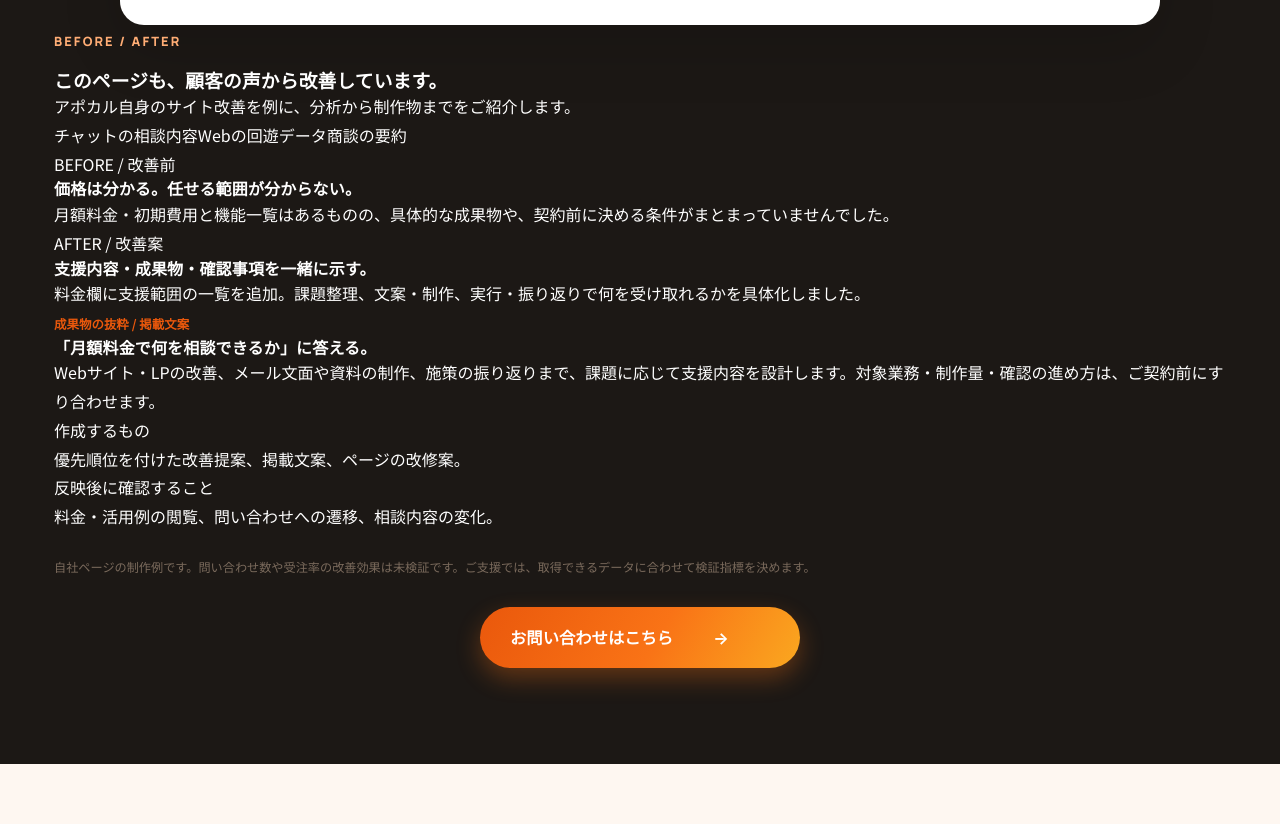
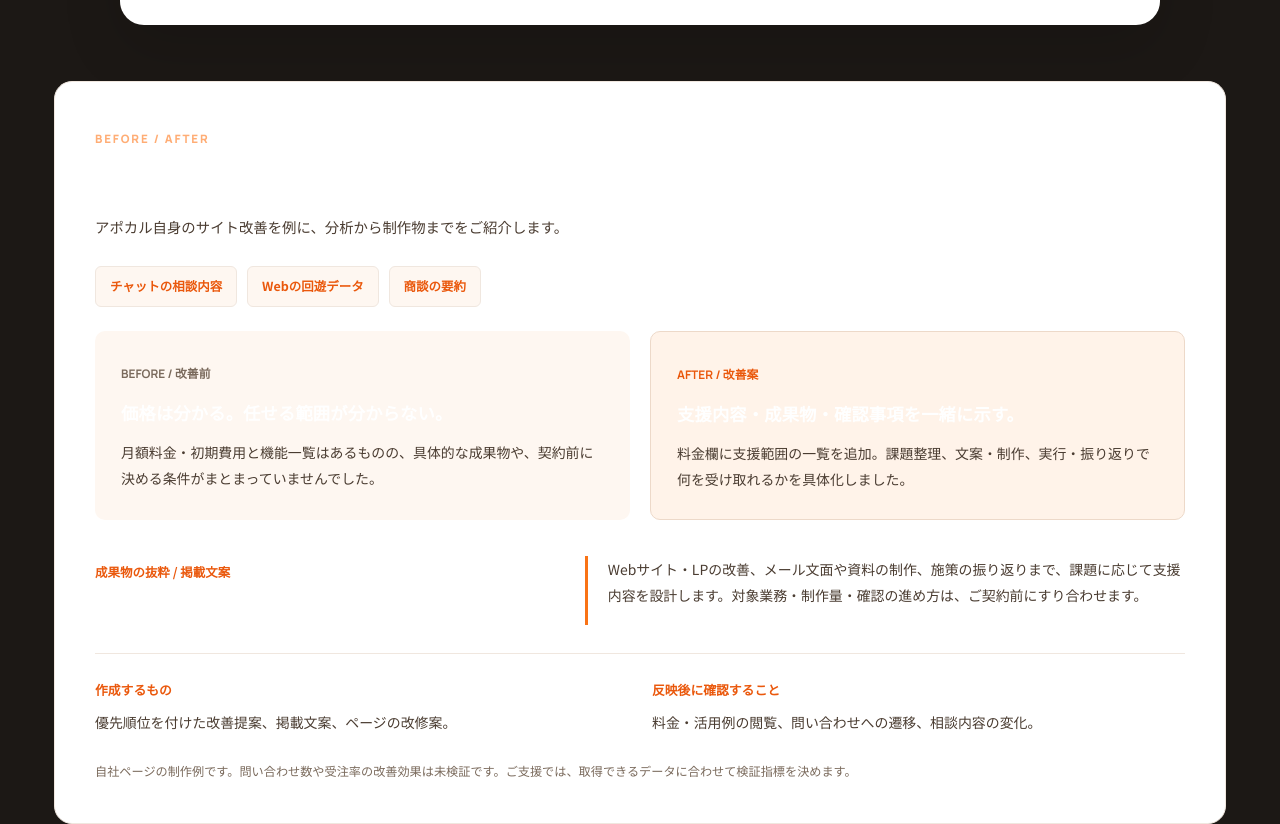
Before and after one commit to nobuya-ogawa/apocal-hp, a plain HTML site: page agent/index.html in a window 1280 px wide. Shown: the part 2534-3358 px from the top of the page. Drawn offline with Linux system fonts and the light colour scheme.

Commit message:
Update agent pricing and support details

```diff
--- a/css/decision-guide.css
+++ b/css/decision-guide.css
@@ -1,5 +1,5 @@
 /* Additional information for visitors considering adoption. */
-#target,#use-case,#plan,#pricing{scroll-margin-top:96px}
+#target,#use-case,#plan,#pricing,#siteExampleHeading,#supportScopeHeading{scroll-margin-top:96px}
 .decision-links{display:flex;flex-wrap:wrap;gap:8px 20px;margin-top:24px;font-size:.83rem;font-weight:700;color:var(--ink-2)}
 .decision-links a{border-bottom:1px solid #d7bba4;padding-bottom:3px}
 .decision-links a:hover,.guide-link:hover{color:var(--brand-2)}
@@ -187,3 +187,38 @@ a:focus-visible{outline:3px solid var(--brand-2);outline-offset:5px}
 .use-case-video-frame{width:min(640px,max(320px,calc((100svh - 456px)*4/3)));max-width:100%}
 .use-case-contact{margin-top:28px}
 @media(max-width:760px){.use-case-showcase{padding:22px 16px 20px}.use-case-video-frame{width:100%;max-width:560px}.use-case-contact{margin-top:24px}}
+
+/* Priority content: concrete deliverables and scope before adoption. */
+.priority-example,.support-scope{margin-top:56px;padding:40px;border:1px solid var(--line);border-radius:var(--radius);background:#fff}
+.priority-heading{max-width:760px;margin-bottom:26px}
+.priority-heading .tag{font-size:.72rem;margin-bottom:12px}
+.priority-heading h3{font-size:1.55rem;line-height:1.6}
+.priority-heading>p{margin-top:12px;color:var(--ink-2);font-size:.9rem;line-height:1.9}
+.evidence-strip{display:flex;flex-wrap:wrap;gap:10px;margin-bottom:24px}
+.evidence-strip span{padding:8px 14px;border:1px solid var(--line);border-radius:6px;background:var(--bg-soft);font-size:.78rem;color:var(--brand-2);font-weight:700}
+.before-after-grid{display:grid;grid-template-columns:1fr 1fr;gap:20px}
+.change-card{padding:26px;background:var(--bg-soft);border-radius:10px}
+.change-card.after{background:#fff3e9;border:1px solid #edd9c9}
+.change-label{font-family:Manrope,sans-serif;font-weight:700;font-size:.74rem;color:var(--muted)}
+.after .change-label{color:var(--brand-2)}
+.change-card h4{margin:12px 0;font-size:1.08rem;line-height:1.7}
+.change-card p,.deliverable-example blockquote,.example-results dd{font-size:.87rem;line-height:1.9;color:var(--ink-2)}
+.deliverable-example{display:grid;grid-template-columns:1fr 1.3fr;gap:28px;padding:28px 0;margin-top:8px;border-bottom:1px solid var(--line)}
+.deliverable-example h4{font-size:1.05rem;line-height:1.8;margin-top:10px}
+.deliverable-example blockquote{border-left:3px solid var(--brand);padding-left:20px;margin:0}
+.example-results{display:grid;grid-template-columns:1fr 1fr;gap:24px;margin-top:24px}
+.example-results dt{font-size:.8rem;color:var(--brand-2);font-weight:700;margin-bottom:8px}
+.scope-grid{display:grid;grid-template-columns:repeat(3,minmax(0,1fr));gap:22px}
+.scope-card{display:flex;flex-direction:column;border-top:3px solid var(--brand);padding:24px 20px;background:var(--bg-soft);border-radius:0 0 10px 10px}
+.scope-card h4{margin:14px 0;font-size:1.04rem;line-height:1.8}
+.scope-card p{font-size:.86rem;color:var(--ink-2);line-height:1.9}
+.scope-card .scope-output{margin-top:auto;padding-top:24px}
+.scope-output strong{display:block;font-size:.75rem;color:var(--brand-2);margin-bottom:5px}
+.scope-note{font-size:.78rem;color:var(--muted);margin:20px 0 32px;line-height:1.9}
+.contract-details{padding:28px;background:#fffcfa;border:1px solid #edd9c9;border-radius:10px}
+.contract-details h4{font-size:1.15rem;margin-bottom:20px;line-height:1.7}
+.contract-details dl>div{display:grid;grid-template-columns:170px 1fr;gap:20px;padding:16px 0;border-top:1px solid var(--line);font-size:.86rem;line-height:1.9}
+.contract-details dt{font-weight:700;color:var(--brand-2)}
+.contract-details dd{color:var(--ink-2)}
+@media(max-width:960px){.priority-example,.support-scope{padding:28px}.scope-grid{gap:14px}.scope-card{padding:22px 16px}}
+@media(max-width:760px){.scope-grid,.before-after-grid,.deliverable-example,.example-results{grid-template-columns:1fr}.priority-example,.support-scope{padding:24px 20px;margin-top:38px}.priority-heading h3{font-size:1.3rem}.change-card{padding:22px}.contract-details{padding:22px 18px}.contract-details dl>div{grid-template-columns:1fr;gap:6px}.deliverable-example{gap:18px}.scope-card .scope-output{padding-top:18px}}
```
